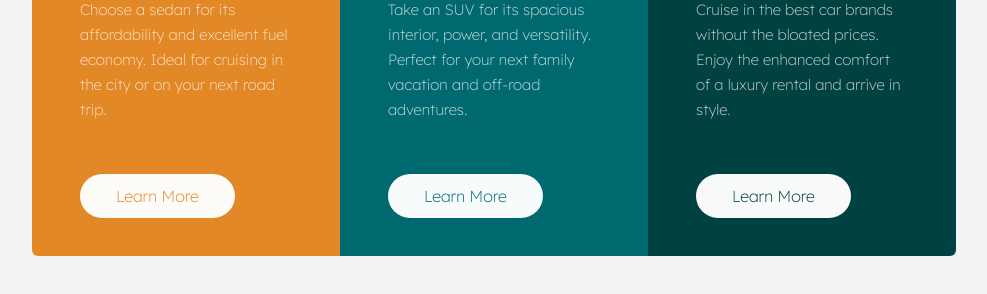
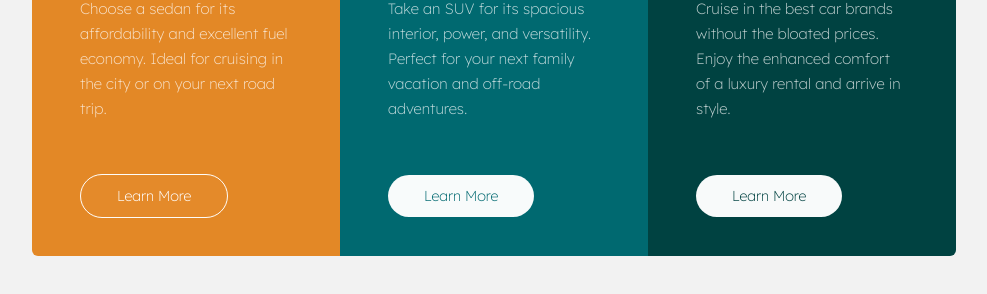
Before and after one commit to correlucas/3-column-preview-card-component, a plain HTML site: page index.html in a window 1280 px wide. In both pictures the pointer is over the link 303 px from the left and 561 px from the top of the page. Shown: the part 366-660 px from the top of the page, without its empty margins (146-1133 px from the left). Drawn offline with Linux system fonts and the light colour scheme.

Commit message:
Button hover active state

```diff
--- a/style.css
+++ b/style.css
@@ -106,9 +106,19 @@ select {
 }
 
 .btn {
+  font-size: 0.9rem;
   padding: 12px 36px;
   border-radius: 2em;
   background-color: var(--white);
+  transition: ease-in-out 0.3s;
+}
+
+.btn:hover {
+  color: white;
+  border: solid 1px var(--white);
+  border-color: var(--white);
+  background-color: hsla(0, 0%, 100%, 0.02);
+  transition: ease-in-out 0.3s;
 }
 
 .center {
```
